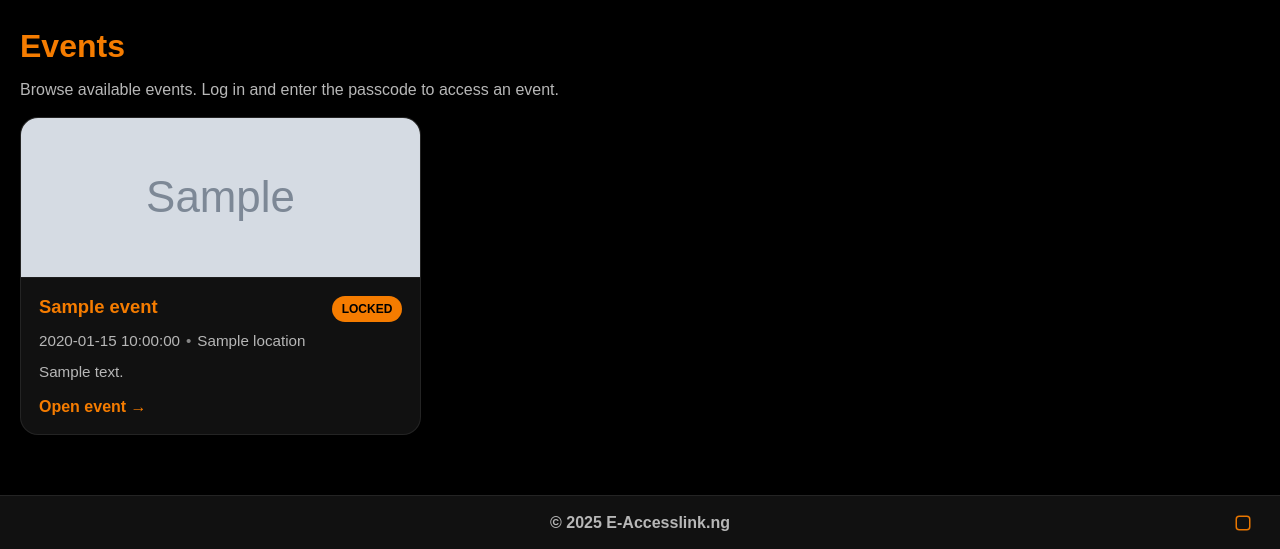
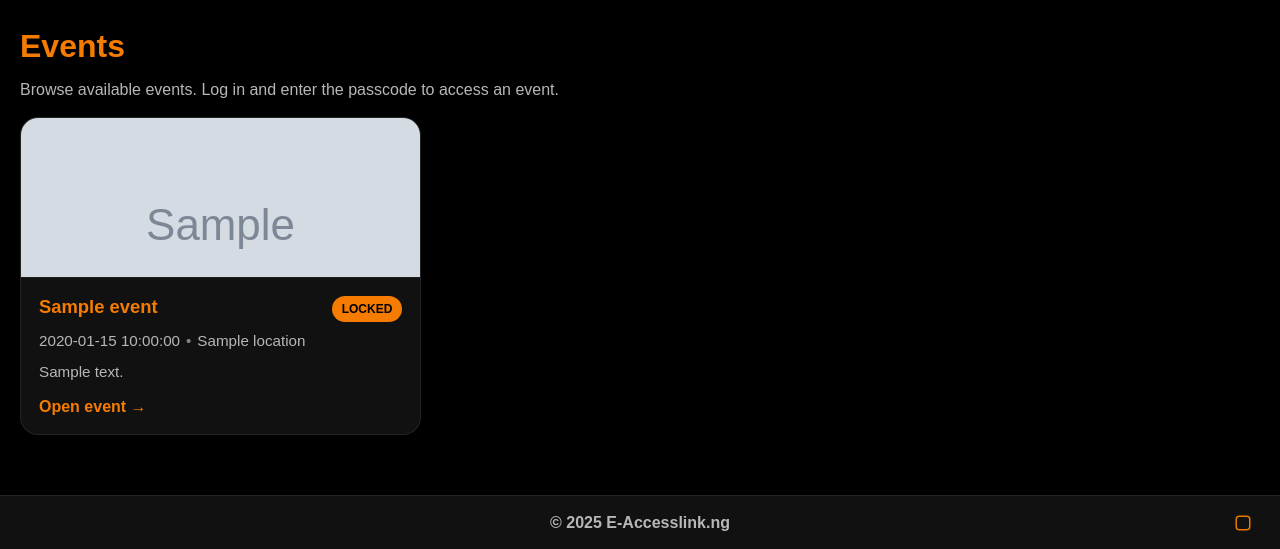
Before and after one commit to Doskijames/Event_Platform, a Flask app: page /events in a window 1280 px wide. Shown: the part 64-613 px from the top of the page. Run offline with Flask 3, Linux system fonts and the light colour scheme; grey boxes marked "Sample" are stand-in pictures; a database or web service that is not in the repository returns one stand-in record (values such as "Sample title"); some libraries are stand-ins or nearby versions.

Commit message:
Update style.css

```diff
--- a/static/style.css
+++ b/static/style.css
@@ -257,9 +257,11 @@ a{ color:inherit; text-decoration:none; }
   border-bottom:1px solid var(--border);
 }
 .event-cover img{
-  width:100%;
-  height:100%;
-  object-fit: cover;   /* fills, no bars */
+  width: 100%;
+  height: 100%;
+  object-fit: cover;      /* fills, no letterboxing */
+  object-position: 50% 30%; /* adjust to taste */
+  display: block;
 }
 .event-cover-placeholder{
   height:100%;
```
